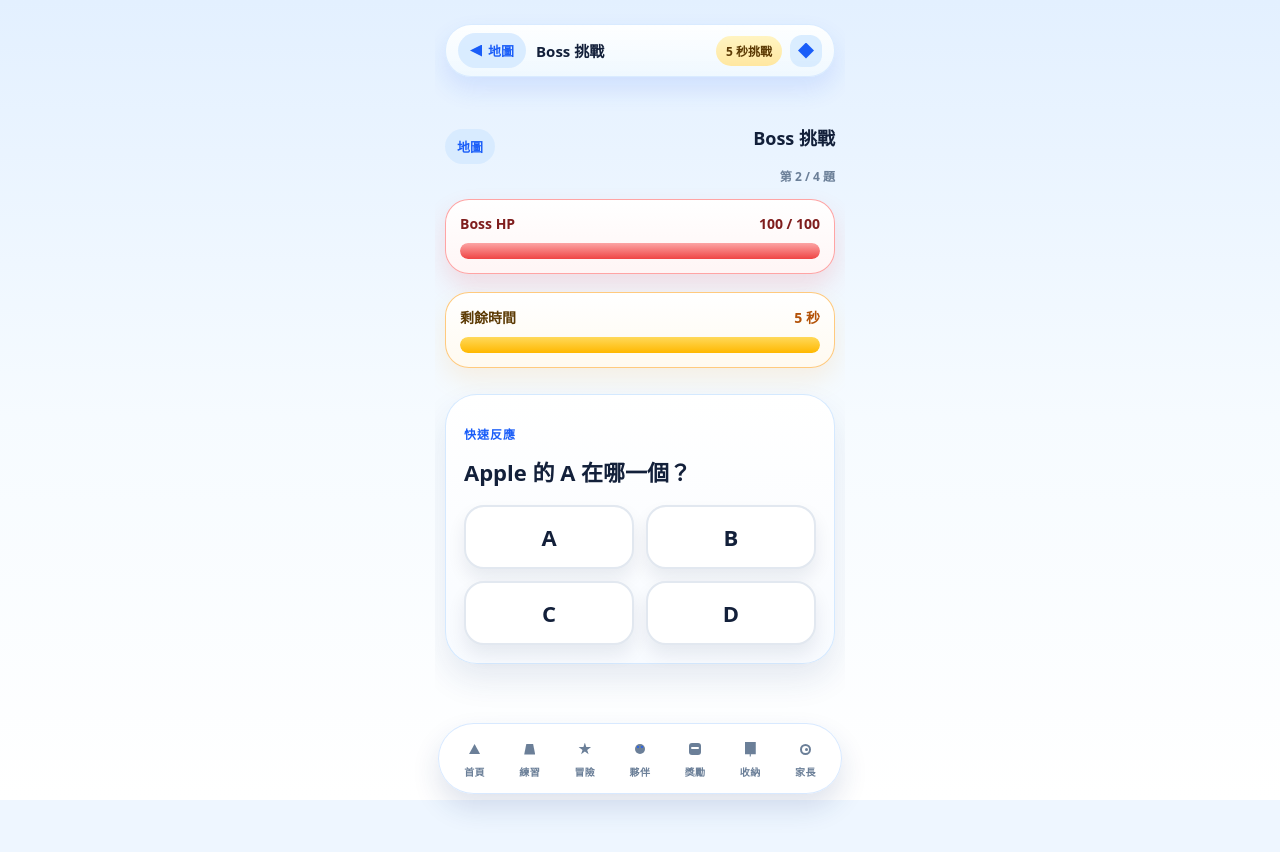
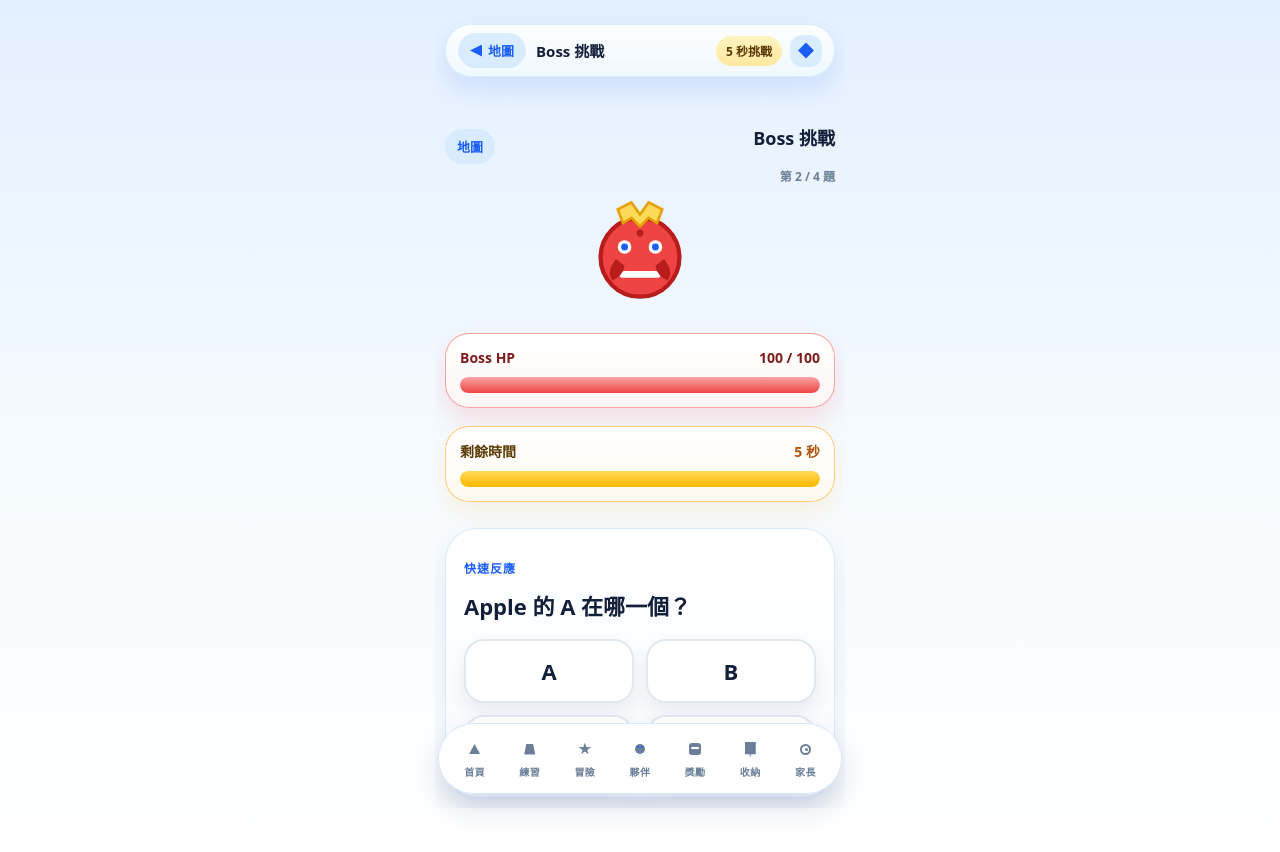
Before and after one commit to daisanity-svg/star-practice-pwa, a Next.js app: page /boss in a window 1280 px wide. Shown: the top 852 px of the page. Before the commit the page ends 800 px from the top, so only its background shows below. Built offline with nearby package versions, Linux system fonts and the light colour scheme.

Commit message:
fix: boss reward flow and daily draw rules

```diff
--- a/components/BossBattle.tsx
+++ b/components/BossBattle.tsx
@@ -5,10 +5,8 @@ import Link from 'next/link';
 import type { Route } from 'next';
 import { KidButton } from '@/components/KidButton';
 import { damageBoss } from '@/lib/actions/map';
-
-const BOSS_TOTAL_HP = 100;
-const QUESTION_TIME_LIMIT = 5;
-const QUICK_BONUS_THRESHOLD = 3;
+import { addEnergy, addStars, addBossWin } from '@/lib/game/state';
+import { completeBossNode } from '@/lib/actions/map';
 
 type Choice = {
   questionId: string;
@@ -48,6 +46,40 @@ type BossBattleProps = {
   nodeIndex?: number;
 };
 
+function BossIcon({ size = 120 }: { size?: number }) {
+  return (
+    <svg
+      width={size}
+      height={size}
+      viewBox="0 0 140 140"
+      fill="none"
+      xmlns="http://www.w3.org/2000/svg"
+      aria-label="Boss"
+      role="img"
+    >
+      <circle cx="70" cy="68" r="46" fill="#ef4444" stroke="#b91c1c" strokeWidth="5" />
+      <circle cx="52" cy="56" r="8" fill="white" />
+      <circle cx="88" cy="56" r="8" fill="white" />
+      <circle cx="52" cy="56" r="4" fill="#1f5ef6" />
+      <circle cx="88" cy="56" r="4" fill="#1f5ef6" />
+      <rect x="46" y="84" width="48" height="8" rx="4" fill="white" />
+      <path
+        d="M70 18 L80 4 L96 12 L90 28 L80 22 L70 32 L60 22 L50 28 L44 12 L60 4 Z"
+        fill="#ffd95a"
+        stroke="#e5a100"
+        strokeWidth="3"
+      />
+      <circle cx="70" cy="40" r="4" fill="#b91c1c" />
+      <path d="M42 70 Q30 85 38 95 Q50 90 52 78" fill="#b91c1c" />
+      <path d="M98 70 Q110 85 102 95 Q90 90 88 78" fill="#b91c1c" />
+    </svg>
+  );
+}
+
+const BOSS_TOTAL_HP = 100;
+const QUESTION_TIME_LIMIT = 5;
+const QUICK_BONUS_THRESHOLD = 3;
+
 export function BossBattle({ nodeIndex = 2 }: BossBattleProps) {
   const [hp, setHp] = useState(BOSS_TOTAL_HP);
   const [timeLeft, setTimeLeft] = useState(QUESTION_TIME_LIMIT);
@@ -84,12 +116,21 @@ export function BossBattle({ nodeIndex = 2 }: BossBattleProps) {
     setSelected(option);
     const correct = option === question.correct;
     if (correct) {
+      try { addEnergy(1); } catch {}
       const damage = 25 + (spent < QUICK_BONUS_THRESHOLD * 1000 ? 5 : 0);
       const nextHp = Math.max(0, hp - damage);
       setHp(nextHp);
       if (nextHp <= 0) {
         setVictory(true);
         if (timerRef.current) clearInterval(timerRef.current);
+        damageBoss(nodeIndex, BOSS_TOTAL_HP);
+        const isQuick = spent < QUICK_BONUS_THRESHOLD * 1000;
+        try {
+          addStars(isQuick ? 3 : 2);
+          if (isQuick) addEnergy(1);
+          addBossWin();
+          completeBossNode(nodeIndex);
+        } catch {}
       }
     }
     setTimeout(() => {
@@ -115,12 +156,6 @@ export function BossBattle({ nodeIndex = 2 }: BossBattleProps) {
     };
   }, [victory, finished, handleTimeout]);
 
-  useEffect(() => {
-    if (victory) {
-      damageBoss(nodeIndex, BOSS_TOTAL_HP);
-    }
-  }, [victory, nodeIndex]);
-
   const timerPercent = (timeLeft / QUESTION_TIME_LIMIT) * 100;
 
   return (
@@ -133,6 +168,10 @@ export function BossBattle({ nodeIndex = 2 }: BossBattleProps) {
           <h1 className="boss-title">Boss 挑戰</h1>
           <span className="boss-step">第 {currentIndex + 1} / {DEMO_BOSS_QUESTIONS.length} 題</span>
         </div>
+      </div>
+
+      <div className="flex justify-center">
+        <BossIcon size={120} />
       </div>
 
       <div className="boss-hp-card">
--- a/lib/actions/draw-reward.ts
+++ b/lib/actions/draw-reward.ts
@@ -343,7 +343,8 @@ export async function drawDailyReward(formData?: FormData): Promise<RewardDrawRe
         rendered_card_image_url,
         description,
         series:card_series(id, name),
-        category:card_categories(id, name)
+        category:card_categories(id, name),
+        created_at
       )
     `
     )
@@ -365,21 +366,27 @@ export async function drawDailyReward(formData?: FormData): Promise<RewardDrawRe
 
   if (!(await isPracticeTestModeAsync())) {
     const today = new Date().toISOString().slice(0, 10);
-    const { data: todayLogs } = await client
+    const { data: allDrawLogs } = await client
       .from('reward_draw_logs')
       .select('card_id')
-      .eq('child_id', childId)
-      .eq('reward_pack_id', rewardPackId)
-      .gte('created_at', `${today}T00:00:00.000Z`);
+      .eq('child_id', childId);
 
-    const drawnCardIds = new Set((todayLogs ?? []).map((row: { card_id: string }) => row.card_id));
-    const candidates = availableItems.filter((item) => !drawnCardIds.has(item.card_id));
+    const drawnCardIds = new Set((allDrawLogs ?? []).map((row: { card_id: string }) => row.card_id));
 
-    if (!candidates.length) {
-      return { ok: false, message: '這個卡包今天的卡片都已經抽完了，明天再來吧！' };
+    const freshTodayItems = availableItems.filter((item) => {
+      const card = item.cards as any;
+      if (!card?.created_at) return false;
+      const createdDate = new Date(card.created_at).toISOString().slice(0, 10);
+      if (createdDate !== today) return false;
+      if (drawnCardIds.has(item.card_id)) return false;
+      return true;
+    });
+
+    if (!freshTodayItems.length) {
+      return { ok: false, message: '今天還沒有新卡片，請家長先上傳今日卡片。' };
     }
 
-    picked = pickWeightedItem(candidates);
+    picked = pickWeightedItem(freshTodayItems);
   } else {
     picked = pickWeightedItem(availableItems);
   }
--- a/tsconfig.json
+++ b/tsconfig.json
@@ -36,6 +36,7 @@
     ".next/dev/types/**/*.ts"
   ],
   "exclude": [
-    "node_modules"
+    "node_modules",
+    ".next"
   ]
 }
```
